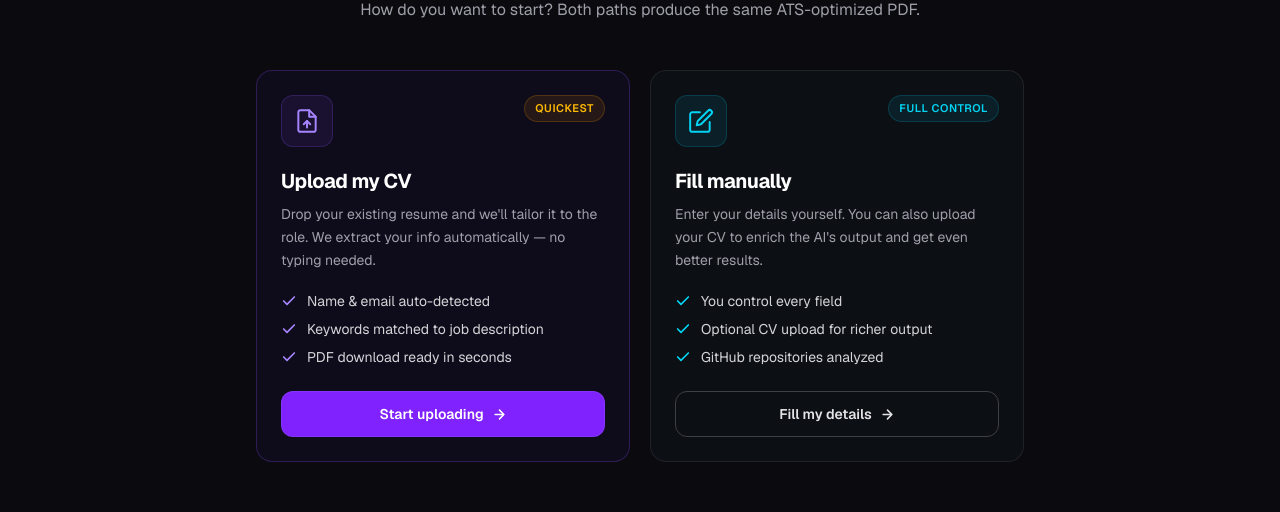
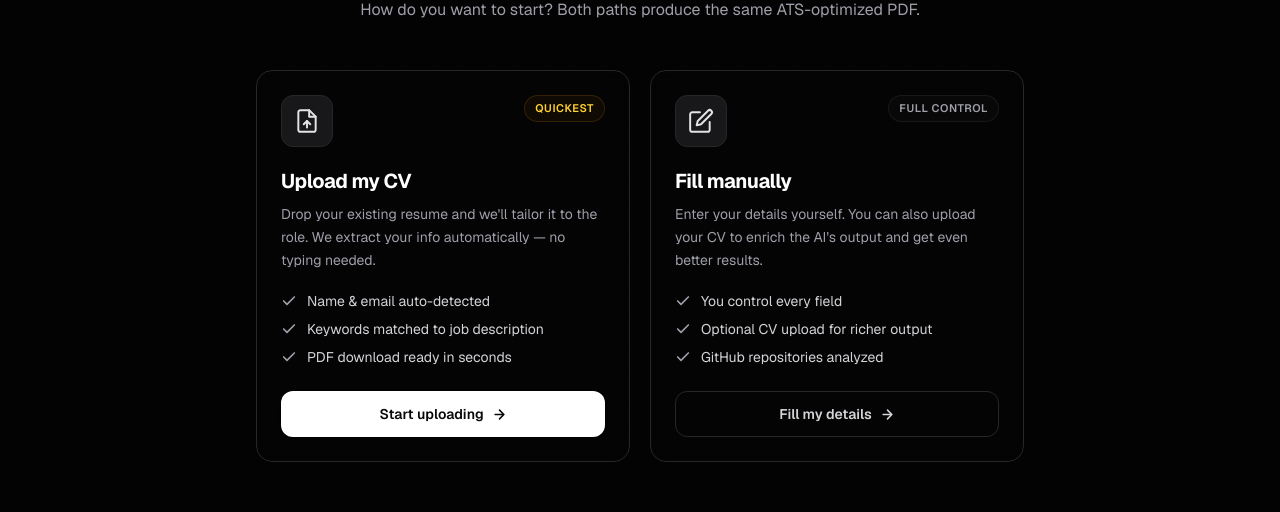
Before and after one commit to ivancidev/cvearly, a Next.js app: page /en/generate in a window 1280 px wide. Shown: the part 256-768 px from the top of the page. Built offline with nearby package versions, Linux system fonts and the light colour scheme; no server answers.

Commit message:
style: updated the color styling and backgrounds throughout the CV generation flow and generated templates.

```diff
--- a/app/[locale]/generate/page.tsx
+++ b/app/[locale]/generate/page.tsx
@@ -14,7 +14,7 @@ export default function GeneratePage() {
     {
       href: "/generate/upload",
       badge: t("generate.upload.badge"),
-      badgeColor: "text-amber-400 bg-amber-500/10 border-amber-500/20",
+      badgeColor: "text-amber-300 bg-amber-500/5 border-amber-500/15",
       title: t("generate.upload.title"),
       description: t("generate.upload.desc"),
       bullets: [
@@ -22,13 +22,13 @@ export default function GeneratePage() {
         t("generate.upload.bullet2"),
         t("generate.upload.bullet3"),
       ],
-      bulletColor: "text-violet-400",
+      bulletColor: "text-zinc-400",
       cta: t("generate.upload.cta"),
-      cardBorder: "border-violet-500/25 hover:border-violet-500/50",
-      cardBg: "bg-[#0e0b1a]",
-      iconBg: "bg-violet-500/10 border-violet-500/20 text-violet-400",
+      cardBorder: "border-zinc-800 hover:border-zinc-650 hover:shadow-[0_0_20px_-5px_rgba(255,255,255,0.02)]",
+      cardBg: "bg-zinc-950/30 backdrop-blur-sm",
+      iconBg: "bg-zinc-900 border-zinc-800 text-zinc-200 group-hover:border-zinc-700 group-hover:text-white",
       ctaClass:
-        "bg-violet-600 hover:bg-violet-500 text-white border border-violet-500/40",
+        "bg-white hover:bg-zinc-200 text-zinc-950 border border-transparent shadow-sm",
       icon: (
         <svg width="26" height="26" viewBox="0 0 24 24" fill="none" stroke="currentColor" strokeWidth="1.8" strokeLinecap="round" strokeLinejoin="round">
           <path d="M14 2H6a2 2 0 0 0-2 2v16a2 2 0 0 0 2 2h12a2 2 0 0 0 2-2V8z" />
@@ -41,7 +41,7 @@ export default function GeneratePage() {
     {
       href: "/generate/manual",
       badge: t("generate.manual.badge"),
-      badgeColor: "text-cyan-400 bg-cyan-500/10 border-cyan-500/20",
+      badgeColor: "text-zinc-400 bg-zinc-500/5 border-zinc-500/15",
       title: t("generate.manual.title"),
       description: t("generate.manual.desc"),
       bullets: [
@@ -49,13 +49,13 @@ export default function GeneratePage() {
         t("generate.manual.bullet2"),
         t("generate.manual.bullet3"),
       ],
-      bulletColor: "text-cyan-400",
+      bulletColor: "text-zinc-400",
       cta: t("generate.manual.cta"),
-      cardBorder: "border-zinc-700/40 hover:border-cyan-500/40",
-      cardBg: "bg-[#0c0f14]",
-      iconBg: "bg-cyan-500/10 border-cyan-500/20 text-cyan-400",
+      cardBorder: "border-zinc-800 hover:border-zinc-650 hover:shadow-[0_0_20px_-5px_rgba(255,255,255,0.02)]",
+      cardBg: "bg-zinc-950/30 backdrop-blur-sm",
+      iconBg: "bg-zinc-900 border-zinc-800 text-zinc-200 group-hover:border-zinc-700 group-hover:text-white",
       ctaClass:
-        "bg-transparent hover:bg-white/[0.04] text-zinc-200 border border-zinc-700 hover:border-cyan-500/50",
+        "bg-transparent hover:bg-white/[0.04] text-zinc-300 border border-zinc-800 hover:border-zinc-700",
       icon: (
         <svg width="26" height="26" viewBox="0 0 24 24" fill="none" stroke="currentColor" strokeWidth="1.8" strokeLinecap="round" strokeLinejoin="round">
           <path d="M11 4H4a2 2 0 0 0-2 2v14a2 2 0 0 0 2 2h14a2 2 0 0 0 2-2v-7" />
@@ -84,8 +84,10 @@ export default function GeneratePage() {
   ];
 
   return (
-    <div className="relative min-h-screen bg-[#0A0A0F] text-zinc-100 flex flex-col selection:bg-violet-500/30 selection:text-white">
-      <div className="absolute inset-0 bg-[radial-gradient(1000px_600px_at_50%_-150px,rgba(124,58,237,0.12),transparent_70%)] pointer-events-none z-0" />
+    <div className="relative min-h-screen bg-[#030303] text-zinc-100 flex flex-col">
+      {/* Grid Pattern overlay */}
+      <div className="absolute inset-0 bg-[radial-gradient(rgba(255,255,255,0.015)_1px,transparent_1px)] [background-size:28px_28px] [mask-image:linear-gradient(to_bottom,white_75%,transparent_100%)] pointer-events-none z-0" />
+      <div className="absolute inset-0 bg-[radial-gradient(1000px_600px_at_50%_-150px,rgba(255,255,255,0.03),transparent_70%)] pointer-events-none z-0" />
 
       <Navbar />
 
--- a/app/[locale]/result/page.tsx
+++ b/app/[locale]/result/page.tsx
@@ -81,7 +81,10 @@ export default function ResultPage() {
   }
 
   return (
-    <div className="relative min-h-screen bg-[#0A0A0F] text-zinc-100 flex flex-col selection:bg-violet-500/30 selection:text-white">
+    <div className="relative min-h-screen bg-[#030303] text-zinc-100 flex flex-col">
+      {/* Grid Pattern overlay */}
+      <div className="absolute inset-0 bg-[radial-gradient(rgba(255,255,255,0.015)_1px,transparent_1px)] [background-size:28px_28px] [mask-image:linear-gradient(to_bottom,white_75%,transparent_100%)] pointer-events-none z-0" />
+      <div className="absolute inset-0 bg-[radial-gradient(800px_500px_at_50%_-100px,rgba(255,255,255,0.02),transparent_70%)] pointer-events-none z-0" />
       <Navbar />
 
       <main className="flex-grow max-w-7xl mx-auto w-full px-6 py-8 relative z-10 flex flex-col gap-6">
@@ -135,7 +138,7 @@ export default function ResultPage() {
               <DownloadButton cvData={result.cv} />
 
               <Link href="/generate">
-                <button className="w-full bg-transparent hover:bg-white/[0.02] border border-zinc-800 hover:border-violet-500/50 text-zinc-300 hover:text-white py-3.5 px-5 rounded-xl font-semibold text-sm transition-all outline-none cursor-pointer">
+                <button className="w-full bg-transparent hover:bg-white/[0.02] border border-zinc-800 hover:border-zinc-700 text-zinc-300 hover:text-white py-3.5 px-5 rounded-xl font-semibold text-sm transition-all outline-none cursor-pointer">
                   {t("resultPage.actions.generateAgain")}
                 </button>
               </Link>
--- a/components/result/cv-preview.tsx
+++ b/components/result/cv-preview.tsx
@@ -45,7 +45,7 @@ export const CVPreview = React.forwardRef<HTMLDivElement, CVPreviewProps>(
                   href={personal.github.startsWith("http") ? personal.github : `https://${personal.github}`}
                   target="_blank"
                   rel="noreferrer"
-                  className="hover:underline text-violet-600"
+                  className="hover:underline text-slate-700 hover:text-slate-900"
                 >
                   {personal.github.replace(/^(https?:\/\/)?(www\.)?github\.com\//, "github.com/")}
                 </a>
@@ -56,7 +56,7 @@ export const CVPreview = React.forwardRef<HTMLDivElement, CVPreviewProps>(
 
         {/* Professional Summary */}
         <div className="mb-6">
-          <h3 className="text-xs font-bold uppercase tracking-wider text-violet-600 mb-2 font-mono">
+          <h3 className="text-xs font-bold uppercase tracking-wider text-slate-800 mb-2 font-mono">
             Professional Summary
           </h3>
           <p className="text-xs sm:text-[13px] text-zinc-700 leading-relaxed text-pretty">
@@ -67,7 +67,7 @@ export const CVPreview = React.forwardRef<HTMLDivElement, CVPreviewProps>(
         {/* Work Experience */}
         {experience && experience.length > 0 && (
           <div className="mb-6">
-            <h3 className="text-xs font-bold uppercase tracking-wider text-violet-600 mb-3 font-mono">
+            <h3 className="text-xs font-bold uppercase tracking-wider text-slate-800 mb-3 font-mono">
               Work Experience
             </h3>
             <div className="flex flex-col gap-4">
@@ -98,7 +98,7 @@ export const CVPreview = React.forwardRef<HTMLDivElement, CVPreviewProps>(
         {/* Projects */}
         {projects && projects.length > 0 && (
           <div className="mb-6">
-            <h3 className="text-xs font-bold uppercase tracking-wider text-violet-600 mb-3 font-mono">
+            <h3 className="text-xs font-bold uppercase tracking-wider text-slate-800 mb-3 font-mono">
               Key Projects
             </h3>
             <div className="flex flex-col gap-3">
@@ -116,7 +116,7 @@ export const CVPreview = React.forwardRef<HTMLDivElement, CVPreviewProps>(
                         href={proj.url}
                         target="_blank"
                         rel="noreferrer"
-                        className="text-[10px] sm:text-xs text-cyan-600 font-normal hover:underline ml-2"
+                        className="text-[10px] sm:text-xs text-slate-600 hover:text-slate-800 font-normal hover:underline ml-2"
                       >
                         {proj.url.replace(/^(https?:\/\/)?(www\.)?/, "")}
                       </a>
@@ -134,7 +134,7 @@ export const CVPreview = React.forwardRef<HTMLDivElement, CVPreviewProps>(
         {/* Skills */}
         {skills && skills.length > 0 && (
           <div>
-            <h3 className="text-xs font-bold uppercase tracking-wider text-violet-600 mb-2.5 font-mono">
+            <h3 className="text-xs font-bold uppercase tracking-wider text-slate-800 mb-2.5 font-mono">
               Core Skills
             </h3>
             <div className="flex flex-wrap gap-1.5">
--- a/components/shared/language-picker.tsx
+++ b/components/shared/language-picker.tsx
@@ -82,7 +82,7 @@ export function LanguagePicker() {
                     <span>{lang.label}</span>
                   </div>
                   {isSelected && (
-                    <span className="w-1.5 h-1.5 rounded-full bg-violet-400" />
+                    <span className="w-1.5 h-1.5 rounded-full bg-white" />
                   )}
                 </button>
               );
--- a/lib/generate-cv-pdf.ts
+++ b/lib/generate-cv-pdf.ts
@@ -6,7 +6,7 @@ const W = 210; // A4 width mm
 const H = 297; // A4 height mm
 const CW = W - 2 * M; // content width
 
-const VIOLET: [number, number, number] = [124, 58, 237];
+const ACCENT: [number, number, number] = [15, 23, 42]; // Slate-900 theme color
 const DARK: [number, number, number] = [15, 23, 42];
 const SLATE: [number, number, number] = [71, 85, 105];
 const MUTED: [number, number, number] = [100, 116, 139];
@@ -26,10 +26,10 @@ export function generateCVPdf(cv: CVData): Blob {
     y += 5;
     pdf.setFont("helvetica", "bold");
     pdf.setFontSize(8.5);
-    pdf.setTextColor(...VIOLET);
+    pdf.setTextColor(...ACCENT);
     pdf.text(title.toUpperCase(), M, y);
     y += 2.5;
-    pdf.setDrawColor(...VIOLET);
+    pdf.setDrawColor(...ACCENT);
     pdf.setLineWidth(0.35);
     pdf.line(M, y, W - M, y);
     y += 5;
--- a/lib/generate-cv.ts
+++ b/lib/generate-cv.ts
@@ -241,7 +241,7 @@ function createSectionHeader(title: string): Paragraph {
     spacing: { before: 240, after: 120 },
     border: {
       bottom: {
-        color: "7C3AED", // Violet accent line
+        color: "0F172A", // Slate accent line
         space: 2,
         style: BorderStyle.SINGLE,
         size: 6, // 0.75 pt
@@ -252,7 +252,7 @@ function createSectionHeader(title: string): Paragraph {
         text: title,
         bold: true,
         size: 22, // 11pt
-        color: "7C3AED", // Violet theme color
+        color: "0F172A", // Slate theme color
         font: "Arial",
       }),
     ],
```
Also changed, not shown: app/[locale]/generate/manual/page.tsx (+7 -5 lines), app/[locale]/generate/upload/page.tsx (+11 -9 lines).
